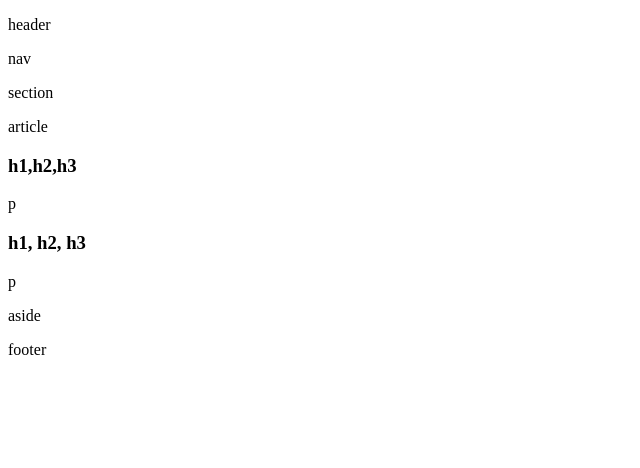
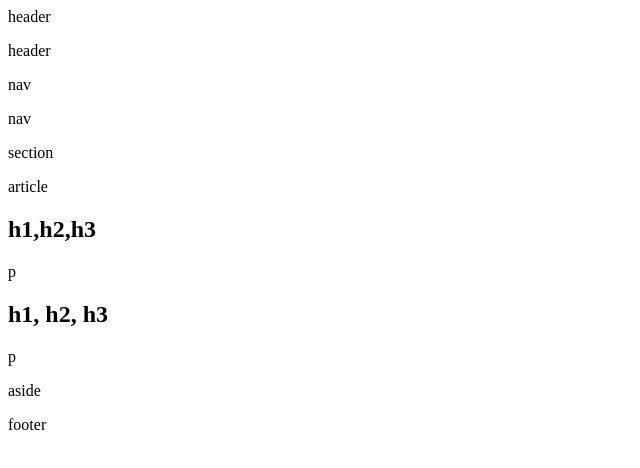
Before and after one commit to Lorna-IT/HW-WIreframe, a plain HTML site: page index.html in a window 1280 px wide. Shown: the whole page, without its empty margins (0-640 px from the left). Drawn offline with Linux system fonts and the light colour scheme.

Commit message:
added comments and box classes

```diff
--- a/index.html
+++ b/index.html
@@ -11,26 +11,39 @@
 </head>
 
 <body>
-
+    <!-- create the header box -->
+    <header>header</header>
     <header>
         <p>header</p>
     </header>
+
+    <!-- create a nav box -->
+    <nav>nav</nav>
+
+    <!-- create a section box -->
+
+    <section class="section"></section>
 
     <nav>
         <p>nav</p>
     </nav>
 
-   <!-- the section titled section big box -->
+   <!-- the section box titled section big box article,h1,p tags -->
     <section>
         <heading>
             <p>section</p>
         </heading>
 
-        <article>
-            <heading>article</heading>
-            <!-- box containing h1,h2,h3 -->
+       <!-- article box on top of section box -->
+        <div class="articlebox">
+             <article><heading>article</heading></article>
+        </div>
+
+        <!-- box containing h1,h2,h3 on top of article -->
+        <div class="textsection">
             <h1>h1,h2,h3</h1>
-            <!-- box containing p tags -->
+        </div>
+            <!-- box containing p tags underneith article box -->
             <p>p</p>
             <!-- content within the box -->
             <h1>h1, h2, h3</h1>
```
